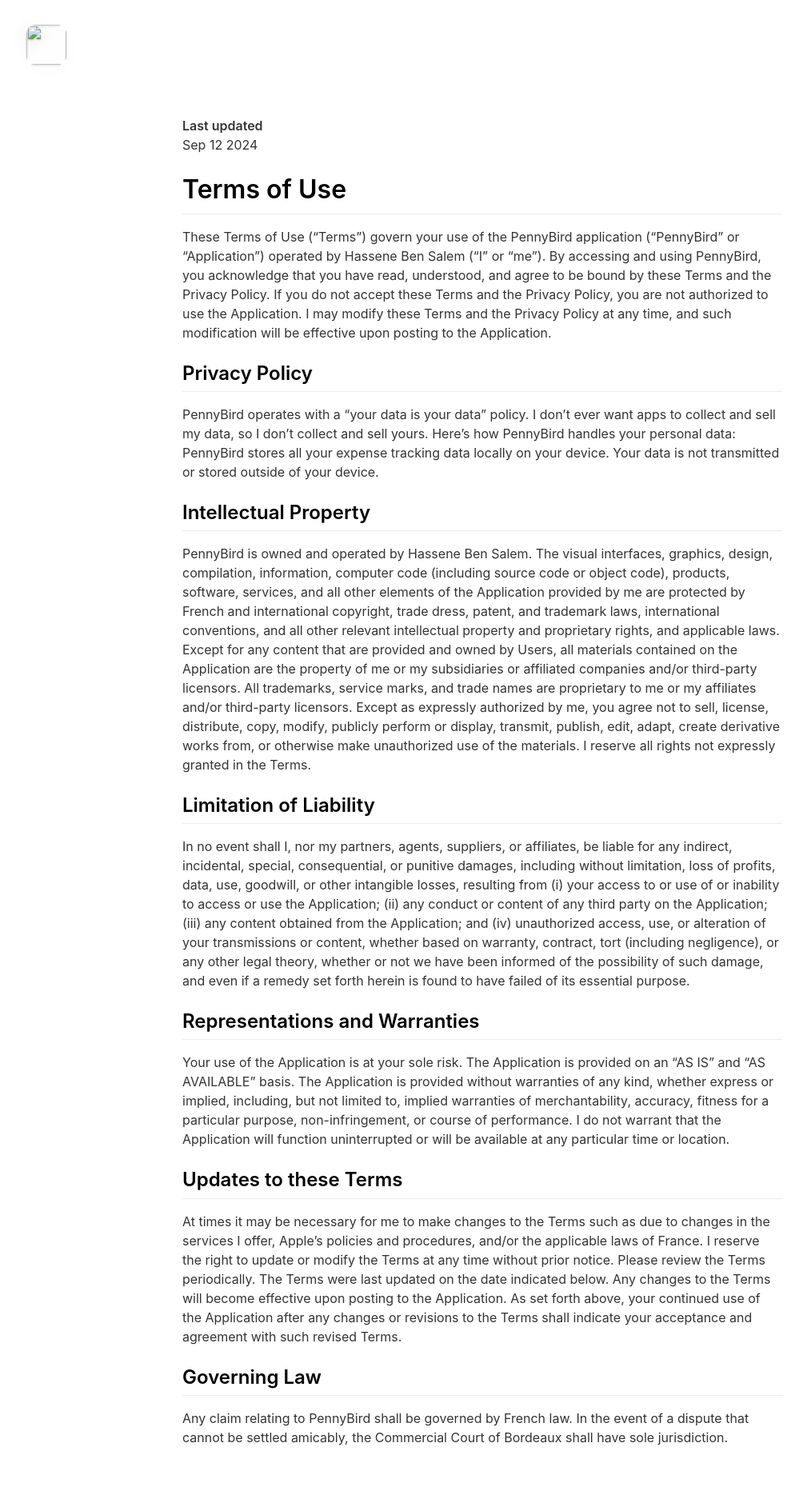
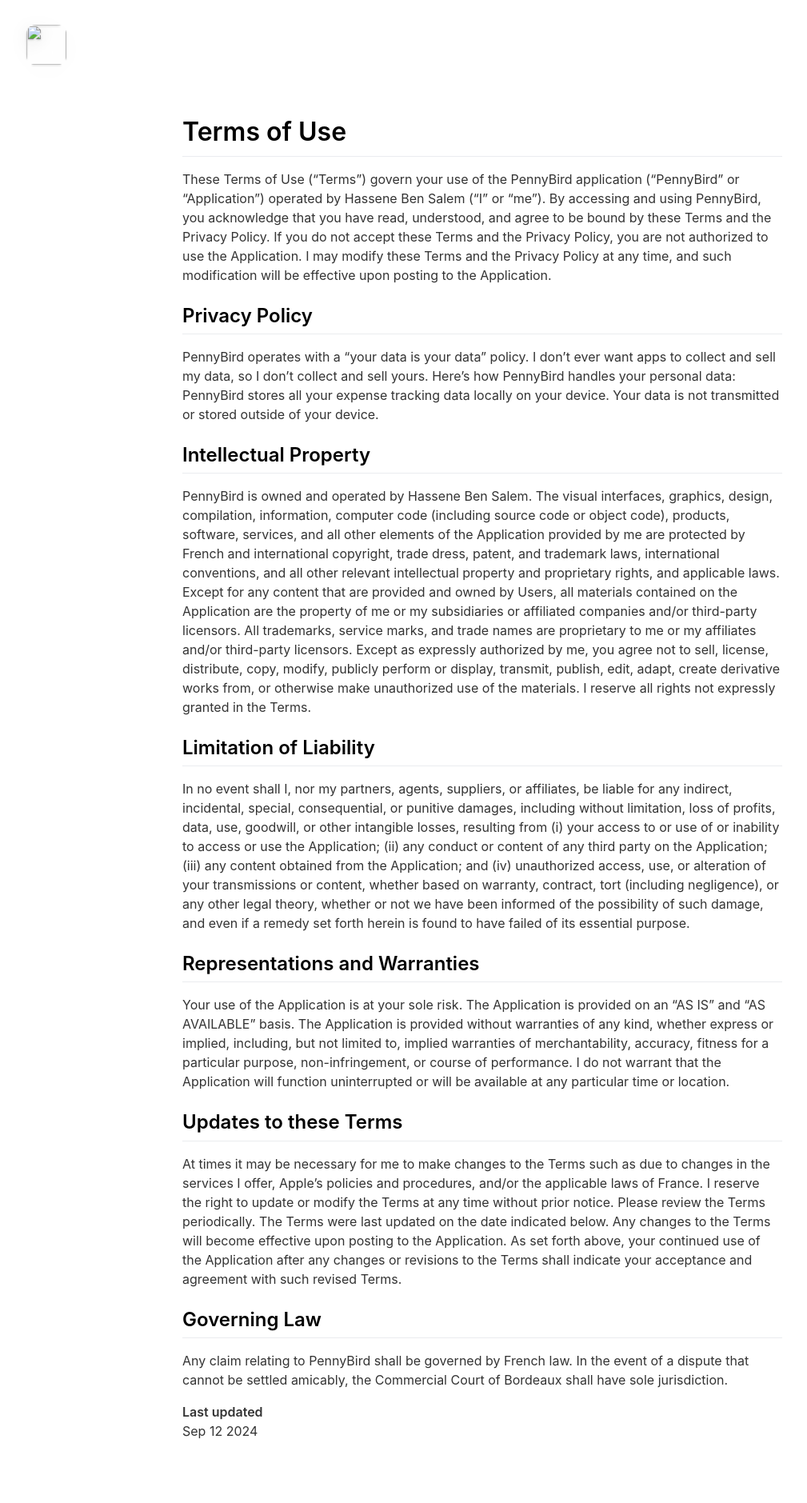
Before and after one commit to kardaj/pennybirdapp, a Jekyll site: the page built from _pages/terms.md, in a window 1280 px wide. Shown: the whole page at 80% size, without its empty margins (37-1046 px from the left). Built offline with Jekyll 4.4.1, drawn with Linux system fonts in a browser that asks for light colours; nearby versions of some CDN libraries; part of the change alters nothing that is shown.

```diff
--- a/_pages/terms.md
+++ b/_pages/terms.md
@@ -3,9 +3,6 @@ layout: page
 title: Terms
 include_in_header: false
 ---
-
-**Last updated**
-Sep 12 2024
 
 # Terms of Use
 
@@ -32,3 +29,6 @@ The Terms were last updated on the date indicated below. Any changes to the Term
 
 ## Governing Law
 Any claim relating to PennyBird shall be governed by French law. In the event of a dispute that cannot be settled amicably, the Commercial Court of Bordeaux shall have sole jurisdiction.
+
+**Last updated**
+Sep 12 2024
```
